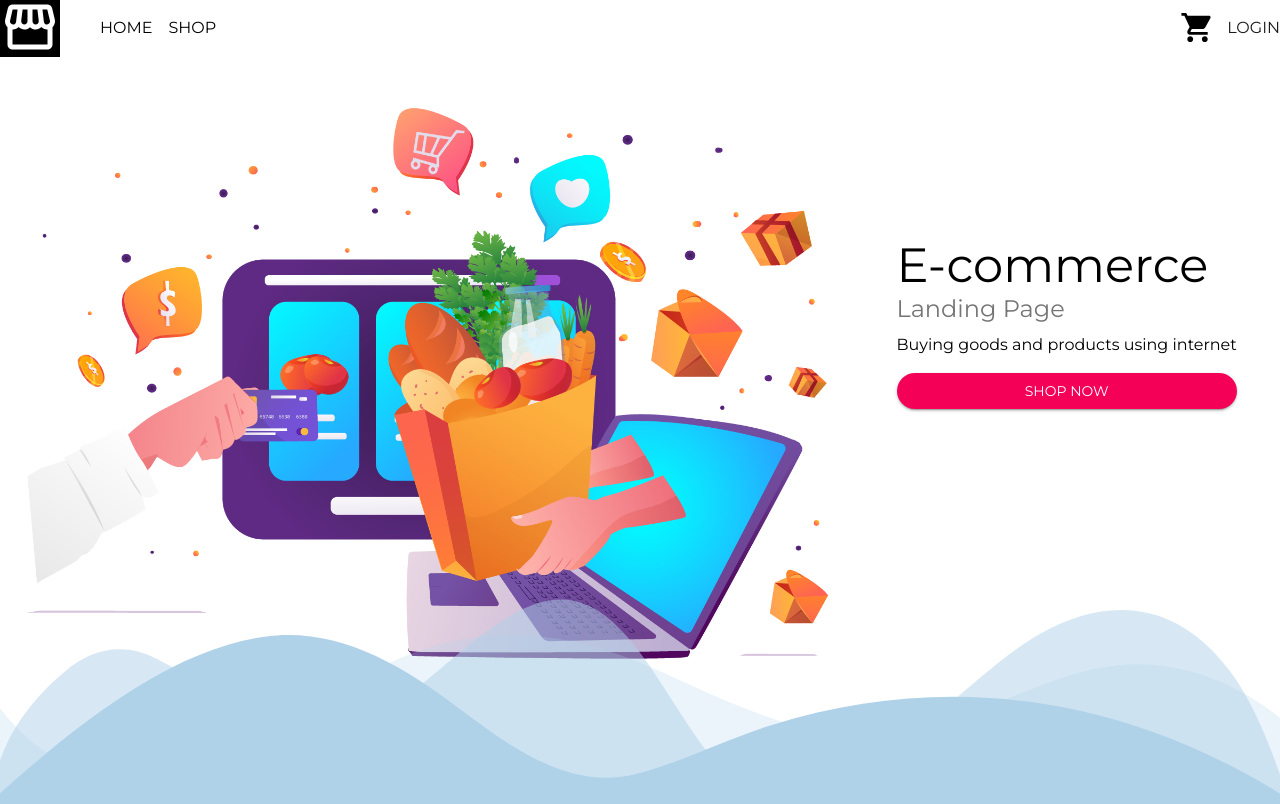
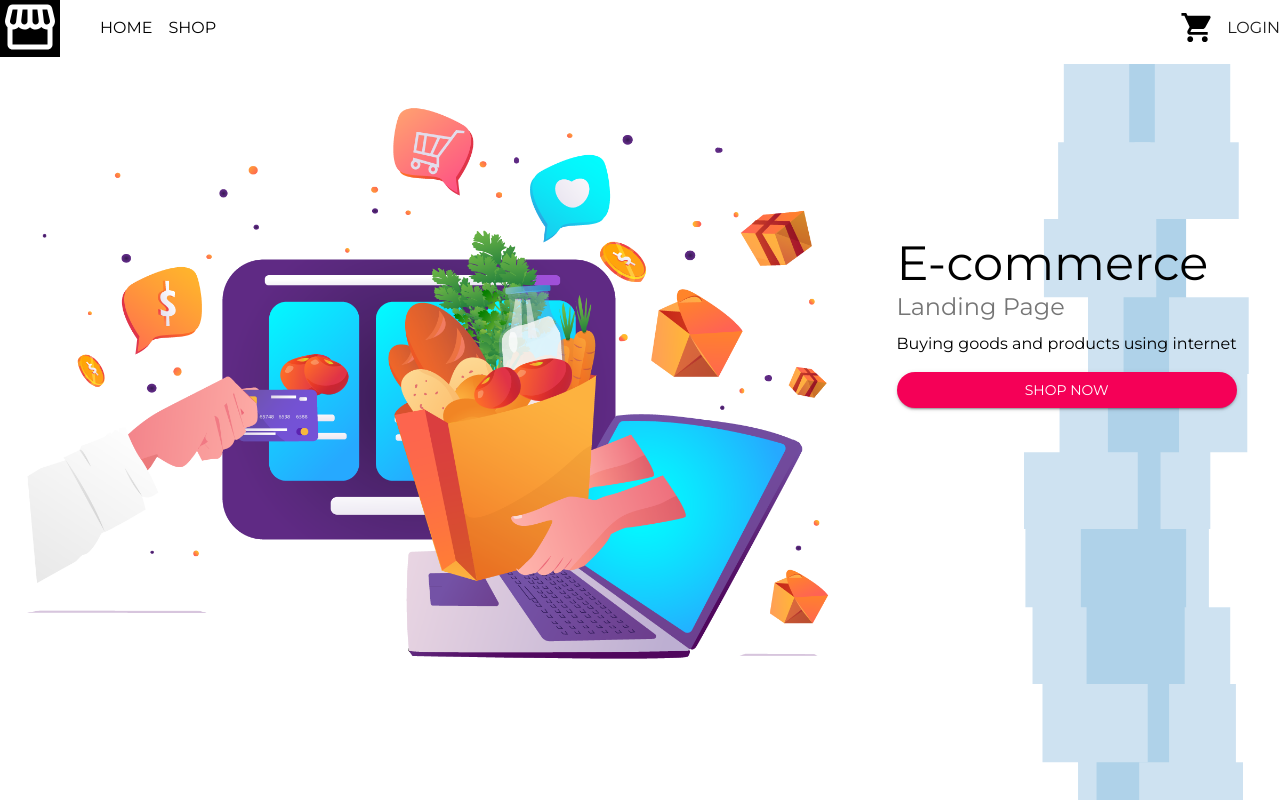
Before and after one commit to ziadgaafar/ecommerce-shop, a Next.js app: page / in a window 1280 px wide. Built offline with nearby package versions, Linux system fonts and the light colour scheme; no server answers.

Commit message:
fix homepage

```diff
--- a/pages/index.js
+++ b/pages/index.js
@@ -17,7 +17,10 @@ export default function Home() {
         justifyContent="center"
         style={{
           position: "relative",
-          height: `calc(100vh - ${mdUp ? "60" : "64"}px)`,
+          height: `calc(100vh - 64px)`,
+          backgroundImage: mdUp && `url("layered-steps-haikei.svg")`,
+          backgroundRepeat: "no-repeat",
+          backgroundSize: "cover",
         }}
       >
         {!mdUp && (
@@ -29,6 +32,7 @@ export default function Home() {
               width: "100%",
               opacity: 0.3,
               zIndex: -1,
+              top: 20,
             }}
           />
         )}
@@ -68,30 +72,6 @@ export default function Home() {
             </Grid>
           </Grid>
         </Grid>
-
-        <div className="custom-shape-divider-bottom-1628867198">
-          <svg
-            data-name="Layer 1"
-            xmlns="http://www.w3.org/2000/svg"
-            viewBox="0 0 1200 120"
-            preserveAspectRatio="none"
-          >
-            <path
-              d="M0,0V46.29c47.79,22.2,103.59,32.17,158,28,70.36-5.37,136.33-33.31,206.8-37.5C438.64,32.43,512.34,53.67,583,72.05c69.27,18,138.3,24.88,209.4,13.08,36.15-6,69.85-17.84,104.45-29.34C989.49,25,1113-14.29,1200,52.47V0Z"
-              opacity=".25"
-              className="shape-fill"
-            ></path>
-            <path
-              d="M0,0V15.81C13,36.92,27.64,56.86,47.69,72.05,99.41,111.27,165,111,224.58,91.58c31.15-10.15,60.09-26.07,89.67-39.8,40.92-19,84.73-46,130.83-49.67,36.26-2.85,70.9,9.42,98.6,31.56,31.77,25.39,62.32,62,103.63,73,40.44,10.79,81.35-6.69,119.13-24.28s75.16-39,116.92-43.05c59.73-5.85,113.28,22.88,168.9,38.84,30.2,8.66,59,6.17,87.09-7.5,22.43-10.89,48-26.93,60.65-49.24V0Z"
-              opacity=".5"
-              className="shape-fill"
-            ></path>
-            <path
-              d="M0,0V5.63C149.93,59,314.09,71.32,475.83,42.57c43-7.64,84.23-20.12,127.61-26.46,59-8.63,112.48,12.24,165.56,35.4C827.93,77.22,886,95.24,951.2,90c86.53-7,172.46-45.71,248.8-84.81V0Z"
-              className="shape-fill"
-            ></path>
-          </svg>
-        </div>
       </Grid>
     </>
   );
--- a/styles/globals.css
+++ b/styles/globals.css
@@ -32,24 +32,3 @@ a:hover {
 .green-in-stock {
   color: #0bda51;
 }
-
-.custom-shape-divider-bottom-1628867198 {
-  position: absolute;
-  bottom: 0;
-  left: 0;
-  width: 100%;
-  overflow: hidden;
-  line-height: 0;
-  transform: rotate(180deg);
-}
-
-.custom-shape-divider-bottom-1628867198 svg {
-  position: relative;
-  display: block;
-  width: calc(100% + 1.3px);
-  height: 223px;
-}
-
-.custom-shape-divider-bottom-1628867198 .shape-fill {
-  fill: #afd2e9;
-}
```
Also changed, not shown: public/layered-steps-haikei.svg (added).
